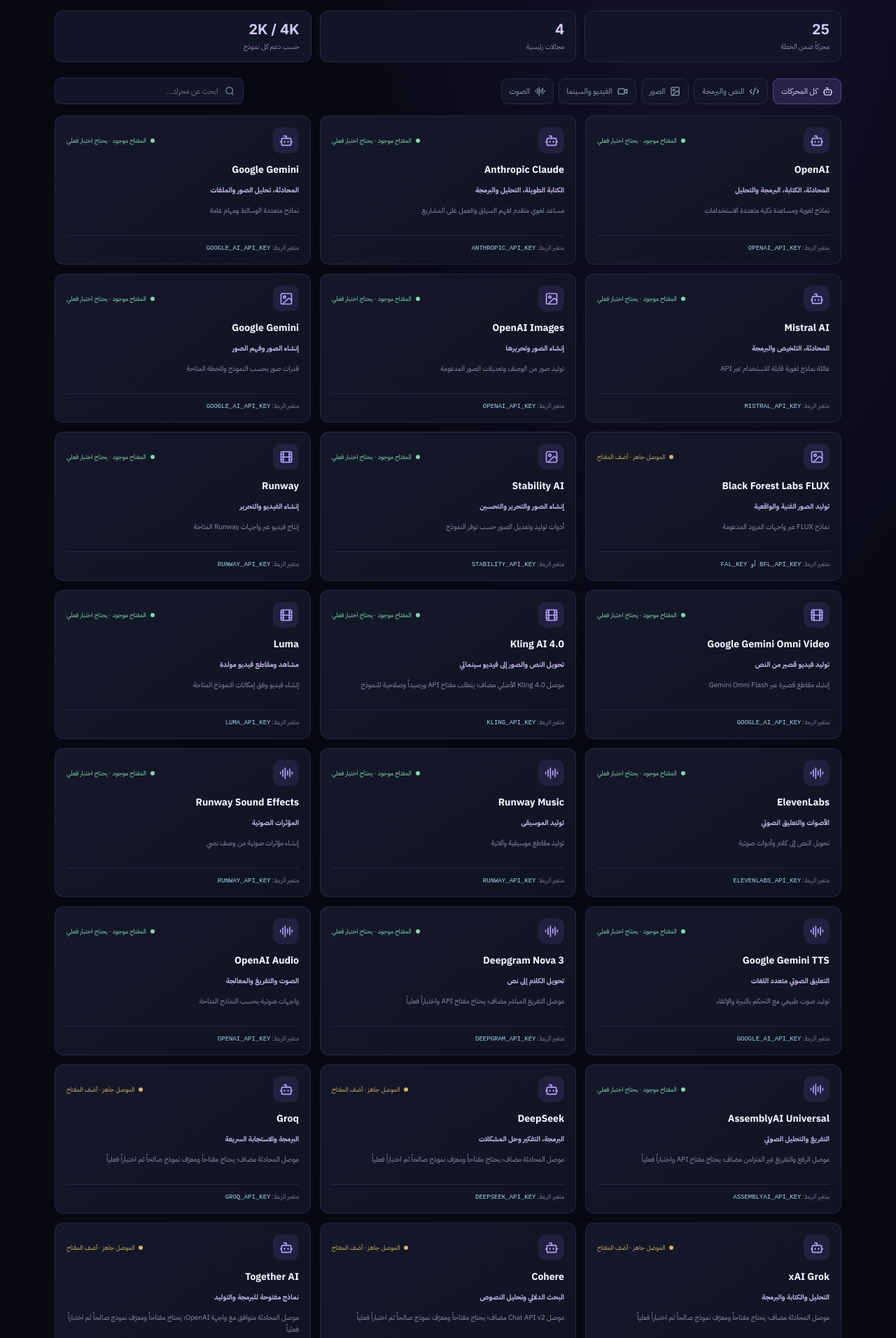
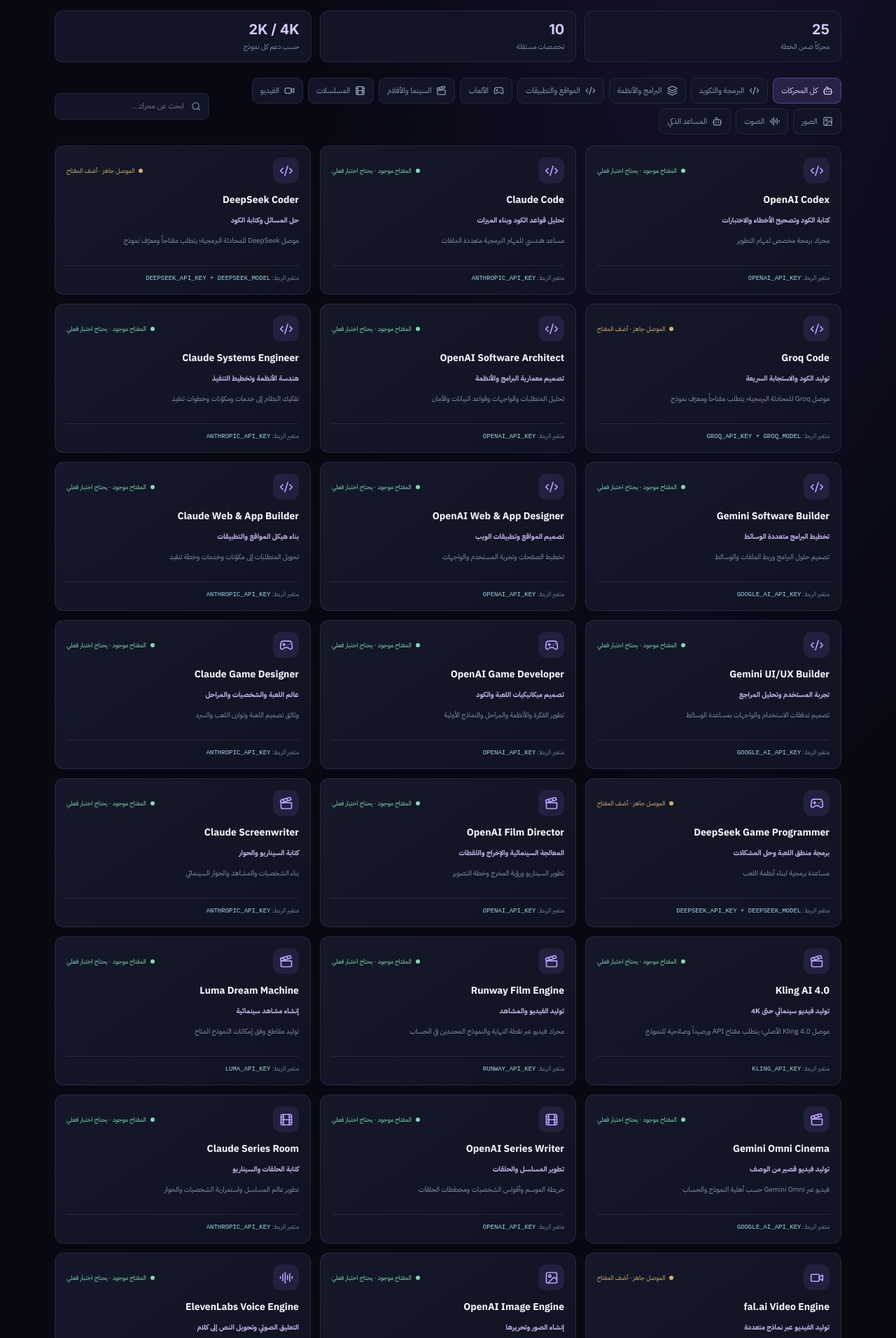
Before and after one commit to samaradelomran-spec/NEXORA-AI, a Next.js app: page /models in a window 1280 px wide. Shown: the part 328-2240 px from the top of the page at 70% size. Built offline with nearby package versions, Linux system fonts and the light colour scheme; no server answers.

Commit message:
Align studios and 25 engines with specialized distribution

```diff
--- a/app/components/model-directory.tsx
+++ b/app/components/model-directory.tsx
@@ -2,44 +2,67 @@
 
 import { useEffect, useMemo, useState } from "react";
 import Link from "next/link";
-import { ArrowLeft, AudioLines, Bot, CheckCircle2, Code2, Film, Image as ImageIcon, Search, ShieldCheck, Video } from "lucide-react";
+import { ArrowLeft, AudioLines, Bot, CheckCircle2, Clapperboard, Code2, Film, Gamepad2, Image as ImageIcon, Layers3, Search, ShieldCheck, Video } from "lucide-react";
 
-type Category = "all" | "text" | "image" | "video" | "audio";
+type Category = "all" | "coding" | "software" | "webapps" | "games" | "cinema" | "series" | "video" | "image" | "audio" | "assistant";
 const engines = [
-  { name: "OpenAI", providerId: "openai", category: "text", tasks: "المحادثة، الكتابة، البرمجة والتحليل", detail: "نماذج لغوية ومساعدة ذكية متعددة الاستخدامات", key: "OPENAI_API_KEY" },
-  { name: "Anthropic Claude", providerId: "anthropic", category: "text", tasks: "الكتابة الطويلة، التحليل والبرمجة", detail: "مساعد لغوي متقدم لفهم السياق والعمل على المشاريع", key: "ANTHROPIC_API_KEY" },
-  { name: "Google Gemini", providerId: "google", category: "text", tasks: "المحادثة، تحليل الصور والملفات", detail: "نماذج متعددة الوسائط ومهام عامة", key: "GOOGLE_AI_API_KEY" },
-  { name: "Mistral AI", providerId: "mistral", category: "text", tasks: "المحادثة، التلخيص والبرمجة", detail: "عائلة نماذج لغوية قابلة للاستخدام عبر API", key: "MISTRAL_API_KEY" },
-  { name: "OpenAI Images", providerId: "openai", category: "image", tasks: "إنشاء الصور وتحريرها", detail: "توليد صور من الوصف وتعديلات الصور المدعومة", key: "OPENAI_API_KEY" },
-  { name: "Google Gemini", providerId: "google", category: "image", tasks: "إنشاء الصور وفهم الصور", detail: "قدرات صور بحسب النموذج والخطة المتاحة", key: "GOOGLE_AI_API_KEY" },
-  { name: "Black Forest Labs FLUX", providerId: "fal", category: "image", tasks: "توليد الصور الفنية والواقعية", detail: "نماذج FLUX عبر واجهات المزود المدعومة", key: "FAL_KEY أو BFL_API_KEY" },
-  { name: "Stability AI", providerId: "stability", category: "image", tasks: "إنشاء الصور والتحرير والتحسين", detail: "أدوات توليد وتعديل الصور حسب توفر النموذج", key: "STABILITY_API_KEY" },
-  { name: "Runway", providerId: "runway", category: "video", tasks: "إنشاء الفيديو والتحرير", detail: "إنتاج فيديو عبر واجهات Runway المتاحة", key: "RUNWAY_API_KEY" },
-  { name: "Google Gemini Omni Video", providerId: "google", category: "video", tasks: "توليد فيديو قصير من النص", detail: "إنشاء مقاطع قصيرة عبر Gemini Omni Flash", key: "GOOGLE_AI_API_KEY" },
-  { name: "Kling AI 4.0", providerId: "kling", category: "video", tasks: "تحويل النص والصور إلى فيديو سينمائي", detail: "موصل Kling 4.0 الأصلي مضاف؛ يتطلب مفتاح API ورصيداً وصلاحية للنموذج", key: "KLING_API_KEY" },
-  { name: "Luma", providerId: "luma", category: "video", tasks: "مشاهد ومقاطع فيديو مولدة", detail: "إنشاء فيديو وفق إمكانات النموذج المتاحة", key: "LUMA_API_KEY" },
-  { name: "ElevenLabs", providerId: "elevenlabs", category: "audio", tasks: "الأصوات والتعليق الصوتي", detail: "تحويل النص إلى كلام وأدوات صوتية", key: "ELEVENLABS_API_KEY" },
-  { name: "Runway Music", providerId: "runway", category: "audio", tasks: "توليد الموسيقى", detail: "توليد مقاطع موسيقية وآلاتية", key: "RUNWAY_API_KEY" },
-  { name: "Runway Sound Effects", providerId: "runway", category: "audio", tasks: "المؤثرات الصوتية", detail: "إنشاء مؤثرات صوتية من وصف نصي", key: "RUNWAY_API_KEY" },
-  { name: "Google Gemini TTS", providerId: "google", category: "audio", tasks: "التعليق الصوتي متعدد اللغات", detail: "توليد صوت طبيعي مع التحكم بالنبرة والإلقاء", key: "GOOGLE_AI_API_KEY" },
-  { name: "Deepgram Nova 3", providerId: "deepgram", category: "audio", tasks: "تحويل الكلام إلى نص", detail: "موصل التفريغ المباشر مضاف؛ يحتاج مفتاح API واختباراً فعلياً", key: "DEEPGRAM_API_KEY" },
-  { name: "OpenAI Audio", providerId: "openai", category: "audio", tasks: "الصوت والتفريغ والمعالجة", detail: "واجهات صوتية بحسب النماذج المتاحة", key: "OPENAI_API_KEY" },
-  { name: "AssemblyAI Universal", providerId: "assemblyai", category: "audio", tasks: "التفريغ والتحليل الصوتي", detail: "موصل الرفع والتفريغ غير المتزامن مضاف؛ يحتاج مفتاح API واختباراً فعلياً", key: "ASSEMBLYAI_API_KEY" },
-  { name: "DeepSeek", providerId: "deepseek", category: "text", tasks: "البرمجة، التفكير وحل المشكلات", detail: "موصل المحادثة مضاف؛ يحتاج مفتاحاً ومعرّف نموذج صالحاً ثم اختباراً فعلياً", key: "DEEPSEEK_API_KEY" },
-  { name: "Groq", providerId: "groq", category: "text", tasks: "البرمجة والاستجابة السريعة", detail: "موصل المحادثة مضاف؛ يحتاج مفتاحاً ومعرّف نموذج صالحاً ثم اختباراً فعلياً", key: "GROQ_API_KEY" },
-  { name: "xAI Grok", providerId: "xai", category: "text", tasks: "التحليل والكتابة والبرمجة", detail: "موصل المحادثة مضاف؛ يحتاج مفتاحاً ومعرّف نموذج صالحاً ثم اختباراً فعلياً", key: "XAI_API_KEY" },
-  { name: "Cohere", providerId: "cohere", category: "text", tasks: "البحث الدلالي وتحليل النصوص", detail: "موصل Chat API v2 مضاف؛ يحتاج مفتاحاً ومعرّف نموذج صالحاً ثم اختباراً فعلياً", key: "COHERE_API_KEY" },
-  { name: "Together AI", providerId: "together", category: "text", tasks: "نماذج مفتوحة للبرمجة والتوليد", detail: "موصل المحادثة متوافق مع واجهة OpenAI؛ يحتاج مفتاحاً ومعرّف نموذج صالحاً ثم اختباراً فعلياً", key: "TOGETHER_API_KEY" },
-  { name: "Fireworks AI", providerId: "fireworks", category: "text", tasks: "البرمجة والاستدلال متعدد النماذج", detail: "موصل المحادثة متوافق مع واجهة OpenAI؛ يحتاج مفتاحاً ومعرّف نموذج صالحاً ثم اختباراً فعلياً", key: "FIREWORKS_API_KEY" }
+  { name: "OpenAI Codex", providerId: "openai", category: "coding", tasks: "كتابة الكود وتصحيح الأخطاء والاختبارات", detail: "محرك برمجة مخصص لمهام التطوير", key: "OPENAI_API_KEY" },
+  { name: "Claude Code", providerId: "anthropic", category: "coding", tasks: "تحليل قواعد الكود وبناء الميزات", detail: "مساعد هندسي للمهام البرمجية متعددة الملفات", key: "ANTHROPIC_API_KEY" },
+  { name: "DeepSeek Coder", providerId: "deepseek", category: "coding", tasks: "حل المسائل وكتابة الكود", detail: "موصل DeepSeek للمحادثة البرمجية؛ يتطلب مفتاحاً ومعرّف نموذج", key: "DEEPSEEK_API_KEY + DEEPSEEK_MODEL" },
+  { name: "Groq Code", providerId: "groq", category: "coding", tasks: "توليد الكود والاستجابة السريعة", detail: "موصل Groq للمحادثة البرمجية؛ يتطلب مفتاحاً ومعرّف نموذج", key: "GROQ_API_KEY + GROQ_MODEL" },
+
+  { name: "OpenAI Software Architect", providerId: "openai", category: "software", tasks: "تصميم معمارية البرامج والأنظمة", detail: "تحليل المتطلبات والواجهات وقواعد البيانات والأمان", key: "OPENAI_API_KEY" },
+  { name: "Claude Systems Engineer", providerId: "anthropic", category: "software", tasks: "هندسة الأنظمة وتخطيط التنفيذ", detail: "تفكيك النظام إلى خدمات ومكوّنات وخطوات تنفيذ", key: "ANTHROPIC_API_KEY" },
+  { name: "Gemini Software Builder", providerId: "google", category: "software", tasks: "تخطيط البرامج متعددة الوسائط", detail: "تصميم حلول البرامج وربط الملفات والوسائط", key: "GOOGLE_AI_API_KEY" },
+
+  { name: "OpenAI Web & App Designer", providerId: "openai", category: "webapps", tasks: "تصميم المواقع وتطبيقات الويب", detail: "تخطيط الصفحات وتجربة المستخدم والواجهات", key: "OPENAI_API_KEY" },
+  { name: "Claude Web & App Builder", providerId: "anthropic", category: "webapps", tasks: "بناء هيكل المواقع والتطبيقات", detail: "تحويل المتطلبات إلى مكوّنات وخدمات وخطة تنفيذ", key: "ANTHROPIC_API_KEY" },
+  { name: "Gemini UI/UX Builder", providerId: "google", category: "webapps", tasks: "تجربة المستخدم وتحليل المراجع", detail: "تصميم تدفقات الاستخدام والواجهات بمساعدة الوسائط", key: "GOOGLE_AI_API_KEY" },
+
+  { name: "OpenAI Game Developer", providerId: "openai", category: "games", tasks: "تصميم ميكانيكيات اللعبة والكود", detail: "تطوير الفكرة والأنظمة والمراحل والنماذج الأولية", key: "OPENAI_API_KEY" },
+  { name: "Claude Game Designer", providerId: "anthropic", category: "games", tasks: "عالم اللعبة والشخصيات والمراحل", detail: "وثائق تصميم اللعبة وتوازن اللعب والسرد", key: "ANTHROPIC_API_KEY" },
+  { name: "DeepSeek Game Programmer", providerId: "deepseek", category: "games", tasks: "برمجة منطق اللعبة وحل المشكلات", detail: "مساعدة برمجية لبناء أنظمة اللعب", key: "DEEPSEEK_API_KEY + DEEPSEEK_MODEL" },
+
+  { name: "OpenAI Film Director", providerId: "openai", category: "cinema", tasks: "المعالجة السينمائية والإخراج واللقطات", detail: "تطوير السيناريو ورؤية المخرج وخطة التصوير", key: "OPENAI_API_KEY" },
+  { name: "Claude Screenwriter", providerId: "anthropic", category: "cinema", tasks: "كتابة السيناريو والحوار", detail: "بناء الشخصيات والمشاهد والحوار السينمائي", key: "ANTHROPIC_API_KEY" },
+  { name: "Kling AI 4.0", providerId: "kling", category: "cinema", tasks: "توليد فيديو سينمائي حتى 4K", detail: "موصل Kling 4.0 الأصلي؛ يتطلب مفتاح API ورصيداً وصلاحية للنموذج", key: "KLING_API_KEY" },
+  { name: "Runway Film Engine", providerId: "runway", category: "cinema", tasks: "توليد الفيديو والمشاهد", detail: "محرك فيديو عبر نقطة النهاية والنموذج المحددين في الحساب", key: "RUNWAY_API_KEY" },
+  { name: "Luma Dream Machine", providerId: "luma", category: "cinema", tasks: "إنشاء مشاهد سينمائية", detail: "توليد مقاطع وفق إمكانات النموذج المتاح", key: "LUMA_API_KEY" },
+  { name: "Gemini Omni Cinema", providerId: "google", category: "cinema", tasks: "توليد فيديو قصير من الوصف", detail: "فيديو عبر Gemini Omni حسب أهلية النموذج والحساب", key: "GOOGLE_AI_API_KEY" },
+
+  { name: "OpenAI Series Writer", providerId: "openai", category: "series", tasks: "تطوير المسلسل والحلقات", detail: "خريطة الموسم وأقواس الشخصيات ومخططات الحلقات", key: "OPENAI_API_KEY" },
+  { name: "Claude Series Room", providerId: "anthropic", category: "series", tasks: "كتابة الحلقات والسيناريو", detail: "تطوير عالم المسلسل واستمرارية الشخصيات والحوار", key: "ANTHROPIC_API_KEY" },
+
+  { name: "fal.ai Video Engine", providerId: "fal", category: "video", tasks: "توليد الفيديو عبر نماذج متعددة", detail: "يستخدم نقطة نهاية الفيديو المحددة في FAL_VIDEO_MODEL", key: "FAL_KEY + FAL_VIDEO_MODEL" },
+  { name: "OpenAI Image Engine", providerId: "openai", category: "image", tasks: "إنشاء الصور وتحريرها", detail: "توليد الصور من النص وتعديلها وفق دعم النموذج", key: "OPENAI_API_KEY" },
+  { name: "ElevenLabs Voice Engine", providerId: "elevenlabs", category: "audio", tasks: "التعليق الصوتي وتحويل النص إلى كلام", detail: "توليد الصوت وفق الصوت والنموذج المحددين", key: "ELEVENLABS_API_KEY" },
+  { name: "NEXORA AI Assistant", providerId: "openai", category: "assistant", tasks: "المساعدة العامة والبحث والتخطيط", detail: "مساعد المنصة متعدد الاستخدامات", key: "OPENAI_API_KEY" }
 ] as const;
 
 const categories: { id: Category; label: string; icon: typeof Bot }[] = [
   { id: "all", label: "كل المحركات", icon: Bot },
-  { id: "text", label: "النص والبرمجة", icon: Code2 },
+  { id: "coding", label: "البرمجة والتكويد", icon: Code2 },
+  { id: "software", label: "البرامج والأنظمة", icon: Layers3 },
+  { id: "webapps", label: "المواقع والتطبيقات", icon: Code2 },
+  { id: "games", label: "الألعاب", icon: Gamepad2 },
+  { id: "cinema", label: "السينما والأفلام", icon: Clapperboard },
+  { id: "series", label: "المسلسلات", icon: Film },
+  { id: "video", label: "الفيديو", icon: Video },
   { id: "image", label: "الصور", icon: ImageIcon },
-  { id: "video", label: "الفيديو والسينما", icon: Video },
-  { id: "audio", label: "الصوت", icon: AudioLines }
+  { id: "audio", label: "الصوت", icon: AudioLines },
+  { id: "assistant", label: "المساعد الذكي", icon: Bot }
 ];
+
+function iconFor(category: string) {
+  if (["coding", "software", "webapps"].includes(category)) return <Code2 size={20} />;
+  if (category === "games") return <Gamepad2 size={20} />;
+  if (category === "cinema") return <Clapperboard size={20} />;
+  if (category === "series") return <Film size={20} />;
+  if (category === "video") return <Video size={20} />;
+  if (category === "image") return <ImageIcon size={20} />;
+  if (category === "audio") return <AudioLines size={20} />;
+  return <Bot size={20} />;
+}
 
 export default function ModelDirectory() {
   const [category, setCategory] = useState<Category>("all");
@@ -56,21 +79,22 @@ export default function ModelDirectory() {
       setIntegrated(connected);
     }).catch(() => setConfigured({}));
   }, []);
+
   const visible = useMemo(() => engines.filter((engine) =>
     (category === "all" || engine.category === category) &&
-    (engine.name.toLowerCase().includes(query.toLowerCase()) || engine.tasks.includes(query))
+    (engine.name.toLowerCase().includes(query.toLowerCase()) || engine.tasks.includes(query) || engine.detail.includes(query))
   ), [category, query]);
 
   return <main className="portal-shell">
     <header className="portal-top"><Link href="/" className="portal-back"><ArrowLeft size={16} /> العودة لمساحة العمل</Link><span className="portal-brand">NEXORA <b>AI</b></span></header>
     <section className="portal-content">
-      <div className="portal-heading"><div><span className="section-kicker">منظومة الذكاء الاصطناعي</span><h1>مكتبة المحركات</h1><p>25 محركاً موزعاً على النص والبرمجة والصور والفيديو والصوت؛ حالة كل موصل موضحة بشفافية.</p></div><span className="portal-heading-icon"><Bot size={25} /></span></div>
-      <div className="engine-notice"><ShieldCheck size={19} /><div><b>حالة الربط بشفافية</b><p>تتحدث حالة المفتاح تلقائياً من إعدادات الخادم. وجود المفتاح لا يثبت نجاح الاتصال؛ لن نعرض محركاً على أنه يعمل قبل اختبار طلب حقيقي.</p></div></div>
-      <div className="engine-stats"><div><strong>{engines.length}</strong><span>محركاً ضمن الخطة</span></div><div><strong>4</strong><span>مجالات رئيسية</span></div><div><strong>2K / 4K</strong><span>حسب دعم كل نموذج</span></div></div>
+      <div className="portal-heading"><div><span className="section-kicker">منظومة الذكاء الاصطناعي</span><h1>مكتبة المحركات</h1><p>25 محركاً موزعاً على 10 تخصصات مستقلة؛ كل محرك مرتبط بموصل API محدد.</p></div><span className="portal-heading-icon"><Bot size={25} /></span></div>
+      <div className="engine-notice"><ShieldCheck size={19} /><div><b>حالة الربط بشفافية</b><p>الموصل الجاهز يعني أن التكامل البرمجي موجود. لا نعرض المحرك على أنه يعمل قبل إضافة المفتاح وإجراء اختبار فعلي ناجح.</p></div></div>
+      <div className="engine-stats"><div><strong>{engines.length}</strong><span>محركاً ضمن الخطة</span></div><div><strong>10</strong><span>تخصصات مستقلة</span></div><div><strong>2K / 4K</strong><span>حسب دعم كل نموذج</span></div></div>
       <div className="engine-tools"><div className="engine-tabs">{categories.map((item) => { const Icon = item.icon; return <button key={item.id} onClick={() => setCategory(item.id)} className={category === item.id ? "engine-tab active" : "engine-tab"}><Icon size={15} />{item.label}</button>; })}</div><label className="engine-search"><Search size={16} /><input value={query} onChange={(e) => setQuery(e.target.value)} placeholder="ابحث عن محرك..." /></label></div>
-      <div className="engine-grid">{visible.map((engine) => <article className="engine-card" key={engine.name + engine.category}><div className="engine-card-top"><span className="engine-avatar">{engine.category === "text" ? <Bot size={20} /> : engine.category === "image" ? <ImageIcon size={20} /> : engine.category === "video" ? <Film size={20} /> : <AudioLines size={20} />}</span><span className={configured[engine.providerId] ? "engine-status engine-configured" : integrated[engine.providerId] ? "engine-status engine-integrated" : "engine-status"}><i />{configured[engine.providerId] && integrated[engine.providerId] ? "المفتاح موجود · يحتاج اختبار فعلي" : configured[engine.providerId] ? "المفتاح موجود · الموصل غير مفعّل" : integrated[engine.providerId] ? "الموصل جاهز · أضف المفتاح" : "غير مربوط"}</span></div><h2>{engine.name}</h2><b className="engine-task">{engine.tasks}</b><p>{engine.detail}</p><div className="engine-key">متغير الربط: <code>{engine.key}</code></div></article>)}</div>
+      <div className="engine-grid">{visible.map((engine) => <article className="engine-card" key={engine.name}><div className="engine-card-top"><span className="engine-avatar">{iconFor(engine.category)}</span><span className={configured[engine.providerId] ? "engine-status engine-configured" : integrated[engine.providerId] ? "engine-status engine-integrated" : "engine-status"}><i />{configured[engine.providerId] && integrated[engine.providerId] ? "المفتاح موجود · يحتاج اختبار فعلي" : configured[engine.providerId] ? "المفتاح موجود · الموصل غير مفعّل" : integrated[engine.providerId] ? "الموصل جاهز · أضف المفتاح" : "غير مربوط"}</span></div><h2>{engine.name}</h2><b className="engine-task">{engine.tasks}</b><p>{engine.detail}</p><div className="engine-key">متغير الربط: <code>{engine.key}</code></div></article>)}</div>
       {visible.length === 0 && <p className="engine-empty">ما لقينا محركاً مطابقاً لبحثك.</p>}
-      <div className="engine-foot"><CheckCircle2 size={17} /><span>بعد إضافة مفاتيح المزودين إلى إعدادات الاستضافة، سنختبر الاتصال ونحدّث حالة كل محرك.</span></div>
+      <div className="engine-foot"><CheckCircle2 size={17} /><span>كل تخصص له محركاته المستقلة؛ توفر الخدمة الفعلي يعتمد على مفاتيح المزودين وإتاحتها واختبارها.</span></div>
     </section>
   </main>;
 }
```
